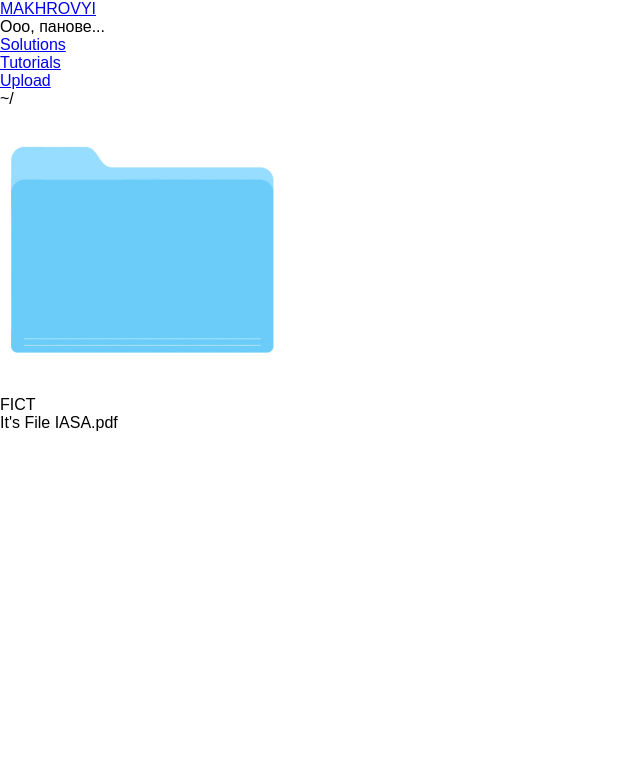
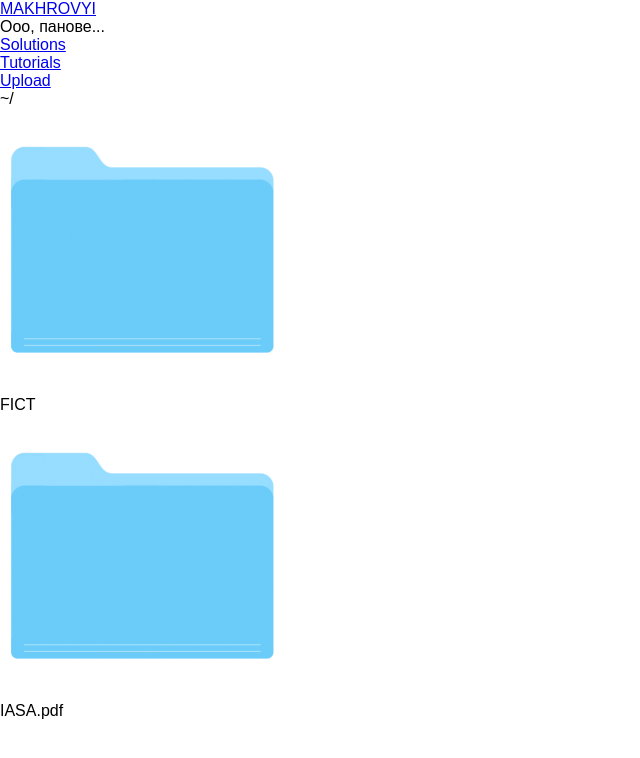
Before and after one commit to IINamelessII/MAKHROVYI, a React app in the folder frontend/: page / in a window 1280 px wide. Shown: the top 758 px of the page, without its empty margins (0-640 px from the left). Built offline with nearby package versions, Linux system fonts and the light colour scheme; a web font is replaced by a local one.

Commit message:
Change File behavior

```diff
--- a/frontend/src/containers/FileBrowser/File/File.js
+++ b/frontend/src/containers/FileBrowser/File/File.js
@@ -1,45 +1,34 @@
-import React, {Fragment, Component} from 'react';
-import {connect} from 'react-redux';
+import React, {Component} from 'react';
 
-import ContextMenu from '../ContextMenu/ContextMenu';
-import * as actions from '../../../store/actions/index';
+import classes from './File.css';
 
 import {fileOptions} from '../../../shared/constants';
 
 class File extends Component {
-  state = {
-    showContextMenu: false,
-  }
-
-  showContextMenu = (event) => {
+  onContextMenu = (event) => {
     event.preventDefault();
-    this.props.onContextMenuShow(this.hideContextMenu);
-    this.setState({showContextMenu: true});
-  }
-
-  hideContextMenu = (event) => {
-    this.setState({showContextMenu: false});
+    event.stopPropagation();
+    this.props.showContextMenu(null, fileOptions); //event = null, options = fileOptions
   }
 
   render() {
     return (
-      <Fragment>
-        <div
-          onContextMenu={this.showContextMenu}
-          onClick={this.props.click}>It's File {this.props.name}.{this.props.ext}</div>
-        {this.state.showContextMenu ? (
-          <ContextMenu
-            options={fileOptions} />
-        ) : null}
-      </Fragment>
+      <div
+        className={classes.File}>
+        <div className={classes.ImageContainer}>
+          <img
+          src={require('../../../assets/images/folder.png')}
+          alt=""
+          onContextMenu={(event) => this.onContextMenu(event)}/>
+        </div>
+        <div className={classes.FileName}>
+          <div>
+            {this.props.name}.{this.props.ext}
+          </div>
+        </div>
+      </div>
     );
   }
 }
 
-const mapDispatchToProps = dispatch => {
-  return {
-    onContextMenuShow: (backdropFunction) => dispatch(actions.setBackdrop(backdropFunction)),
-  };
-}
-
-export default connect(null, mapDispatchToProps)(File);
+export default File;
--- a/frontend/src/containers/FileBrowser/FileBrowser.js
+++ b/frontend/src/containers/FileBrowser/FileBrowser.js
@@ -78,7 +78,7 @@ class FileBrowser extends Component {
             key={item[0]}
             name={item[1].name}
             ext={item[1].ext}
-            click={this.props.onBackdropHide} />
+            showContextMenu={this.showContextMenu} />
           ) : (
           <Dir
             key={item[0]}
```
Also changed, not shown: frontend/src/containers/FileBrowser/File/File.css (added).
